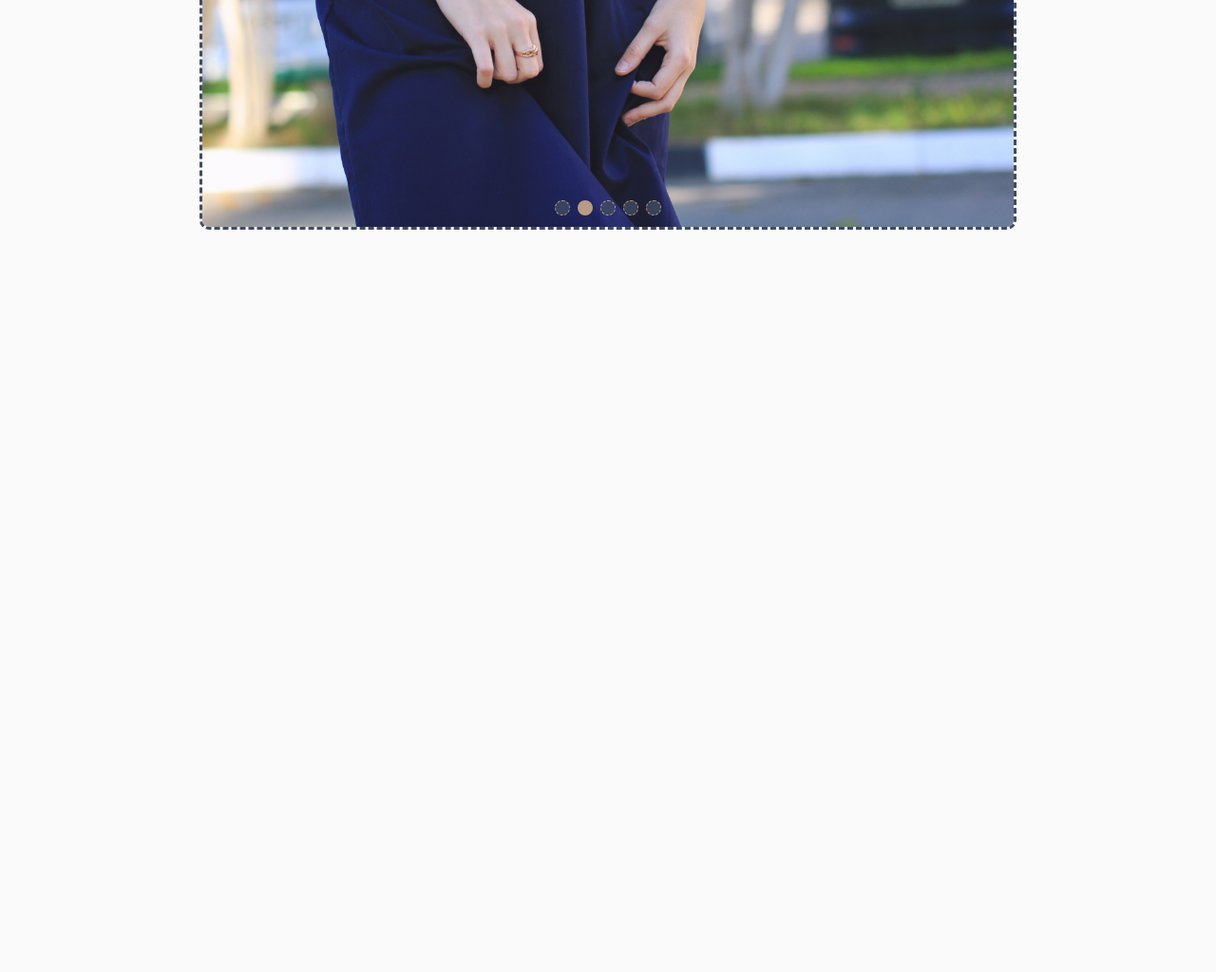
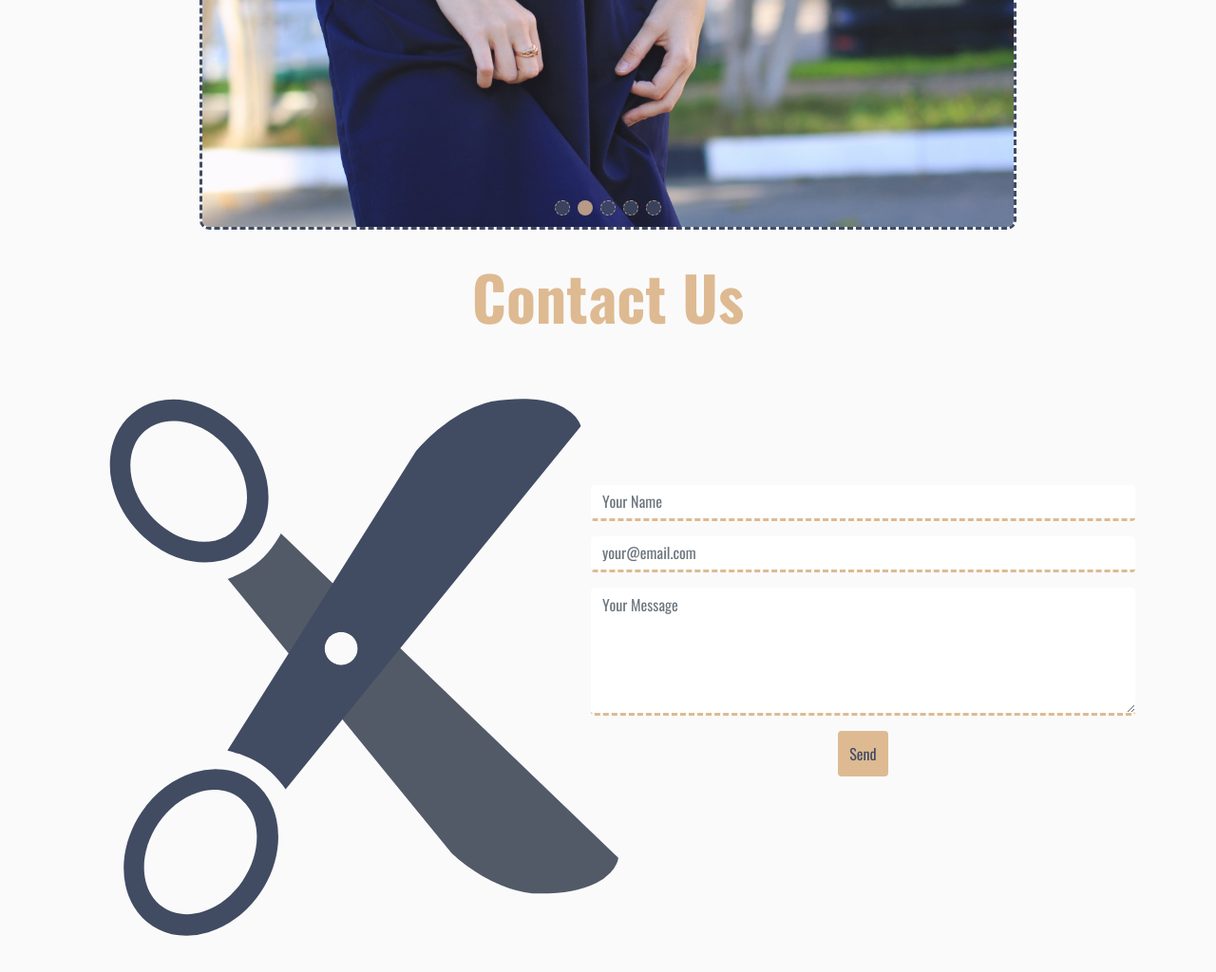
Before and after one commit to bit-01/tailorshop, a plain HTML site: page index.html in a window 1280 px wide. Shown: the part 2737-3761 px from the top of the page at 95% size. Before the commit the page ends 3027 px from the top, so only its background shows below. Drawn offline with nearby package versions, Linux system fonts and the light colour scheme.

Commit message:
added contact us section

```diff
--- a/css/style.css
+++ b/css/style.css
@@ -153,12 +153,12 @@ section h1 {
 .srv-desc {
     font-size: 1.8rem
 }
-a.btn-srv {
+.btn-srv {
     color: #414C63 !important;
     background-color: #DEBA92;
     padding: .7rem;
 }
-a.btn-srv:hover {
+.btn-srv:hover {
     color: #DEBA92 !important;
     background-color: #414C63;
 }
@@ -198,6 +198,21 @@ a.btn-srv:hover {
 .swiper-pagination-bullet-active {
     background: #DEBA92 !important;
 }
+.form-control {
+    border: none;
+    border-bottom: #DEBA92 dashed 3px;
+}
+.form-control:focus {
+    box-shadow: 0 0 0 .2rem rgba(222, 186, 146,.25) !important;
+    border-color: #DEBA92 !important;
+}
+.btn:focus, .btn:active {
+    box-shadow: 0 0 0 .2rem rgba(222, 186, 146,.25) !important;
+}
+.contact {
+    margin-top: 8rem;
+    margin-left: -8rem;
+}
 /* ##Classes## */
 
 
@@ -211,6 +226,10 @@ a.btn-srv:hover {
     }
     .aboutus-prg {
         font-size:25px;
+    }
+    .contact {
+        margin-top: 0;
+        margin-left: 0;
     }
 }
 
--- a/index.html
+++ b/index.html
@@ -145,6 +145,26 @@
             </div>
         </section>
 
+        <section class="container text-center mt-5 mb-5">
+            <h1 class="pancho-fg">Contact Us</h1>
+            <div class="d-flex row">
+                <object class="col-lg-7 col-3" type="image/svg+xml" data="img/icon-scissor.svg"></object>
+                <div class=" col-lg-5 col-9">
+                    <form method="POST" class="contact">
+                        <div class="form-group">
+                            <input name="name" type="text" class="form-control" placeholder="Your Name" required>
+                        </div>
+                        <div class="form-group">
+                            <input name="email" type="email" class="form-control" placeholder="your@email.com" required>
+                        </div>
+                        <div class="form-group">
+                            <textarea name="message" rows="5" class="form-control" placeholder="Your Message" required></textarea>
+                        </div>
+                        <button type="button" class="btn btn-srv">Send</button>
+                    </form>
+                </div>
+            </div>
+        </section>
         <!-- jQuery -->
         <script src="https://code.jquery.com/jquery-3.3.1.slim.min.js" integrity="sha384-q8i/X+965DzO0rT7abK41JStQIAqVgRVzpbzo5smXKp4YfRvH+8abtTE1Pi6jizo" crossorigin="anonymous"></script>
         <!-- Popper.js -->
```
Also changed, not shown: img/icon-scissor.svg (added).
